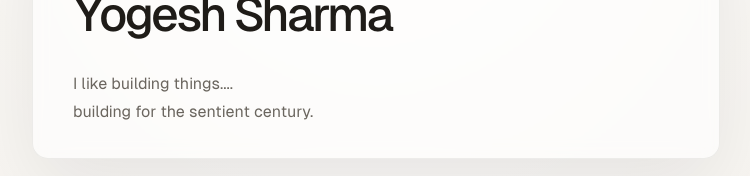
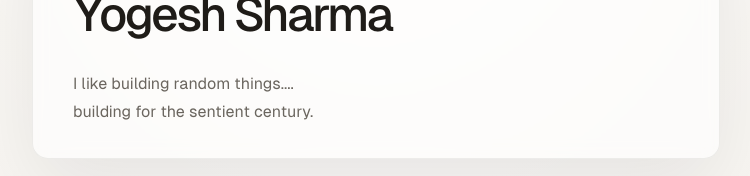
Before and after one commit to Jangidyogesh12/yogesharma, a React (Vite) app: page / in a window 1280 px wide. Shown: the part 147-323 px from the top of the page, without its empty margins (264-1014 px from the left). Built offline with nearby package versions, Linux system fonts and the light colour scheme.

Commit message:
imrove the content

```diff
--- a/src/App.tsx
+++ b/src/App.tsx
@@ -103,7 +103,7 @@ function App() {
                 Yogesh Sharma
               </h1>
               <p className="max-w-xl text-[0.95rem] leading-7 text-muted-foreground sm:text-base">
-                I like building things....
+                I like building random things....
                 <br />
                 building for the sentient century.
               </p>
```
